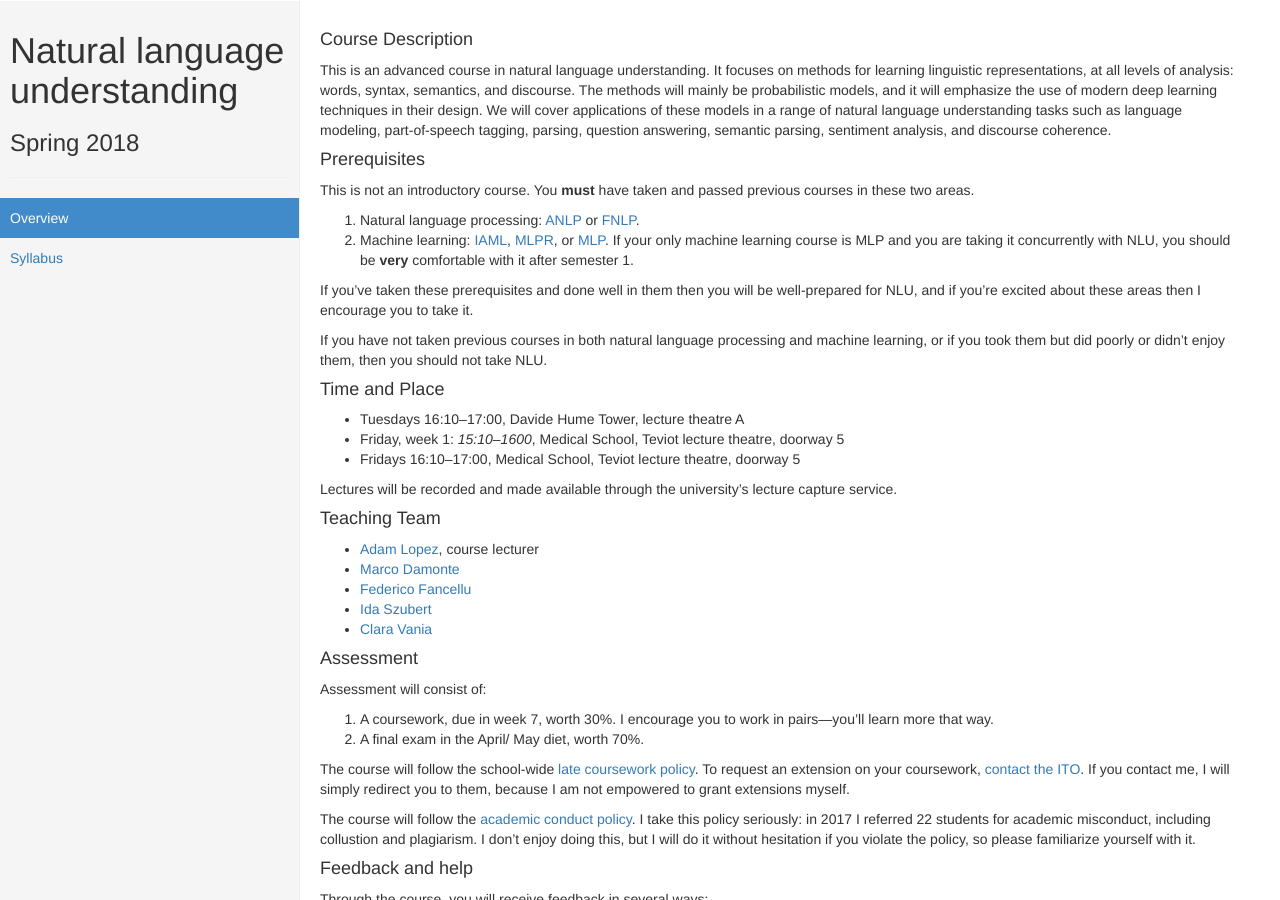
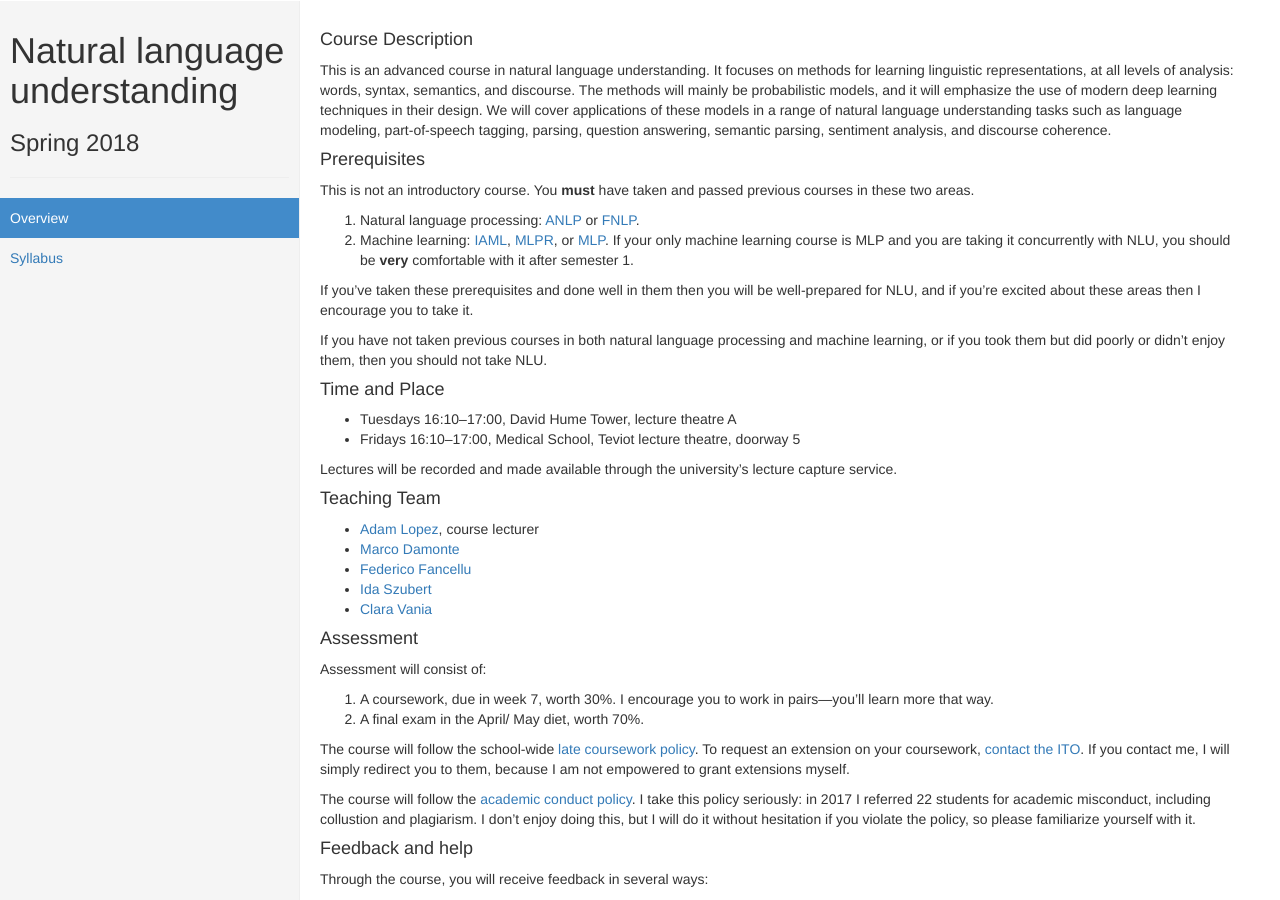
Before and after one commit to alopez/nlu-class, a Jekyll site: the page built from index.md, in a window 1280 px wide and 900 px high. Built offline with Jekyll 4.4.1, drawn with Linux system fonts in a browser that asks for light colours.

Commit message:
Update time and place

```diff
--- a/index.md
+++ b/index.md
@@ -32,8 +32,7 @@ not take NLU.
 
 #### Time and Place
 
-- Tuesdays 16:10--17:00, Davide Hume Tower, lecture theatre A
-- Friday, week 1: *15:10--1600*, Medical School, Teviot lecture theatre, doorway 5
+- Tuesdays 16:10--17:00, David Hume Tower, lecture theatre A
 - Fridays 16:10--17:00, Medical School, Teviot lecture theatre, doorway 5
 
 Lectures will be recorded and made available through the university's
```
